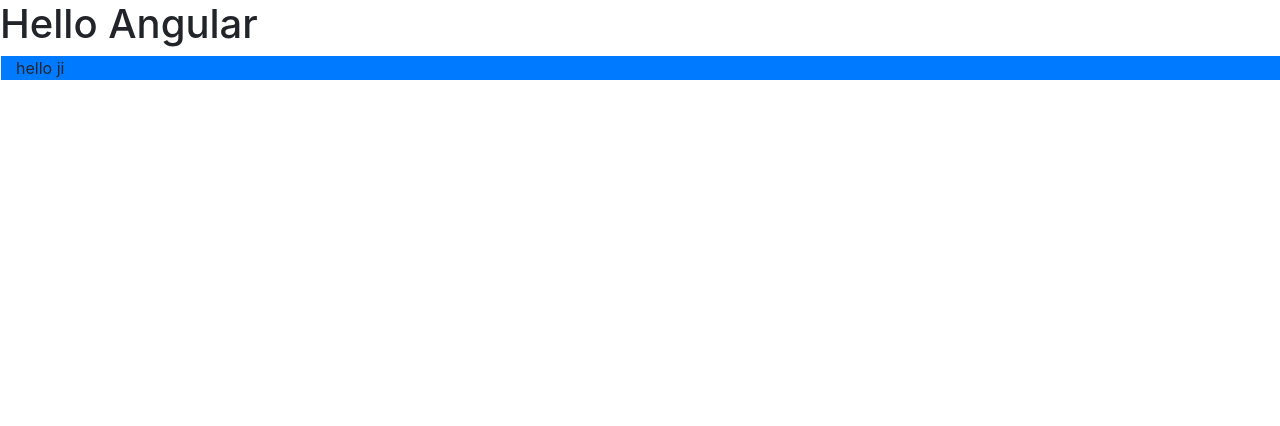
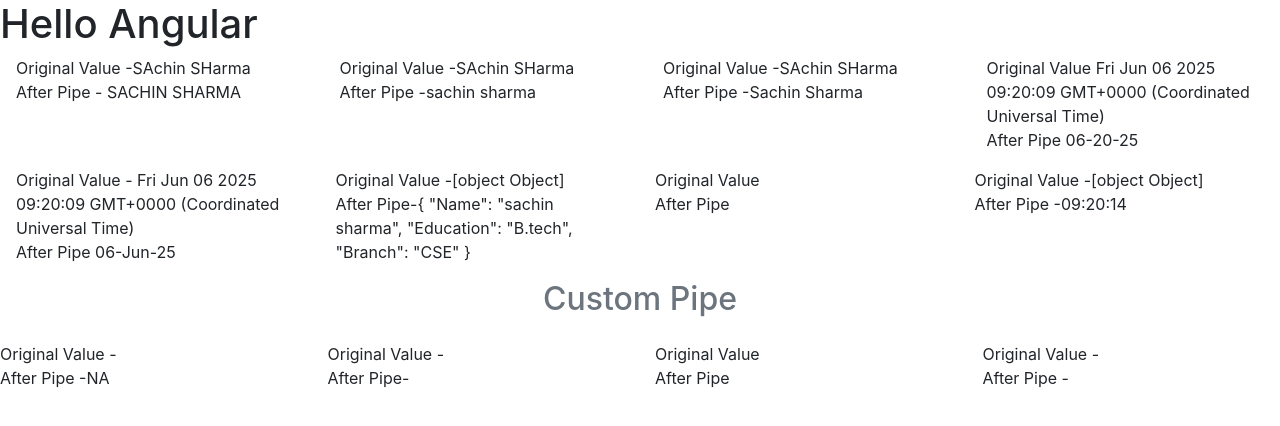
Before and after one commit to sachindigharra/HelloAngular, an Angular app: page / in a window 1280 px wide. Shown: the top 426 px of the page. Built offline with nearby package versions, Linux system fonts and the light colour scheme.

Commit message:
Custom Pipe and in-bulit Pipe

```diff
--- /dev/null
+++ b/src/app/na-pipe.ts
@@ -0,0 +1,16 @@
+import { Pipe, PipeTransform } from '@angular/core';
+import { empty } from 'rxjs';
+
+@Pipe({
+  name: 'na'
+})
+export class NaPipe implements PipeTransform {
+
+  transform(value: unknown, ...args: unknown[]): unknown {
+    if(value==null || value==undefined || value==''){
+      return 'NA'
+    }
+    return value;
+  }
+
+}
--- a/src/app/pipe/pipe.html
+++ b/src/app/pipe/pipe.html
@@ -1,5 +1,73 @@
 <div class="row pl-3">
-    <div class="col bg-primary">
-        hello ji
+    <div class="col-3 ">
+        Original Value -{{name}}
+        <br>
+        After Pipe - {{ name | uppercase }}
+
+    </div>
+       <div class="col-3 ">
+        Original Value -{{name}}
+        <br>
+        After Pipe -{{name|lowercase}}
+    </div>
+       <div class="col-3 ">
+        Original Value -{{name}}
+        <br>
+        After Pipe -{{name|titlecase}}
+    </div>
+       <div class="col-3 ">
+        Original Value {{currentDate}}
+        <br>
+        After Pipe {{currentDate |date :'dd-mm-yy'}}
     </div>
 </div>
+
+<div class="row p-3">
+    <div class="col-3 ">
+        Original Value - {{currentDate}}
+        <br>
+        After Pipe {{currentDate |date :'dd-MMM-yy'}}
+    </div>
+       <div class="col-3 ">
+        Original Value -{{Student}}
+        <br>
+        After Pipe-{{Student|json}}
+    </div>
+       <div class="col-3 ">
+        Original Value
+        <br>
+        After Pipe
+    </div>
+       <div class="col-3 ">
+        Original Value -{{currentTime}}
+        <br>
+        After Pipe -{{currentTime | async | date:'hh:mm:ss'}}
+    </div>
+
+</div>
+<h2 class="text-center text-muted">
+        Custom Pipe
+</h2>
+
+<div class="row pt-3">
+    <div class="col-3 ">
+        Original Value - {{temp}}
+        <br>
+        After Pipe -{{temp |na}}
+    </div>
+       <div class="col-3 ">
+        Original Value -
+        <br>
+        After Pipe-
+    </div>
+       <div class="col-3 ">
+        Original Value
+        <br>
+        After Pipe
+    </div>
+       <div class="col-3 ">
+        Original Value -
+        <br>
+        After Pipe -
+    </div>
+</div>
--- a/src/app/pipe/pipe.ts
+++ b/src/app/pipe/pipe.ts
@@ -1,11 +1,26 @@
+import { AsyncPipe, DatePipe, JsonPipe, LowerCasePipe, TitleCasePipe, UpperCasePipe } from '@angular/common';
 import { Component } from '@angular/core';
+import { interval, map, Observable } from 'rxjs';
+import { NaPipe } from '../na-pipe';
 
 @Component({
   selector: 'app-pipe',
-  imports: [],
+  imports: [UpperCasePipe,LowerCasePipe,TitleCasePipe,DatePipe,JsonPipe,AsyncPipe,NaPipe],
   templateUrl: './pipe.html',
   styleUrl: './pipe.css'
 })
 export class Pipe {
+  name: string = 'SAchin SHarma';
+  temp:any='';
 
+  currentDate:Date = new Date();
+  Student:any={
+    Name:'sachin sharma',
+    Education:'B.tech',
+    Branch:'CSE'
+  }
+  currentTime:Observable<Date>=new Observable<Date>;
+  constructor(){
+    this.currentTime = interval(1000).pipe(map(() => new Date()))
+  }
 }
```
Also changed, not shown: 1 other file (tests, documents, lock files or other folders).
